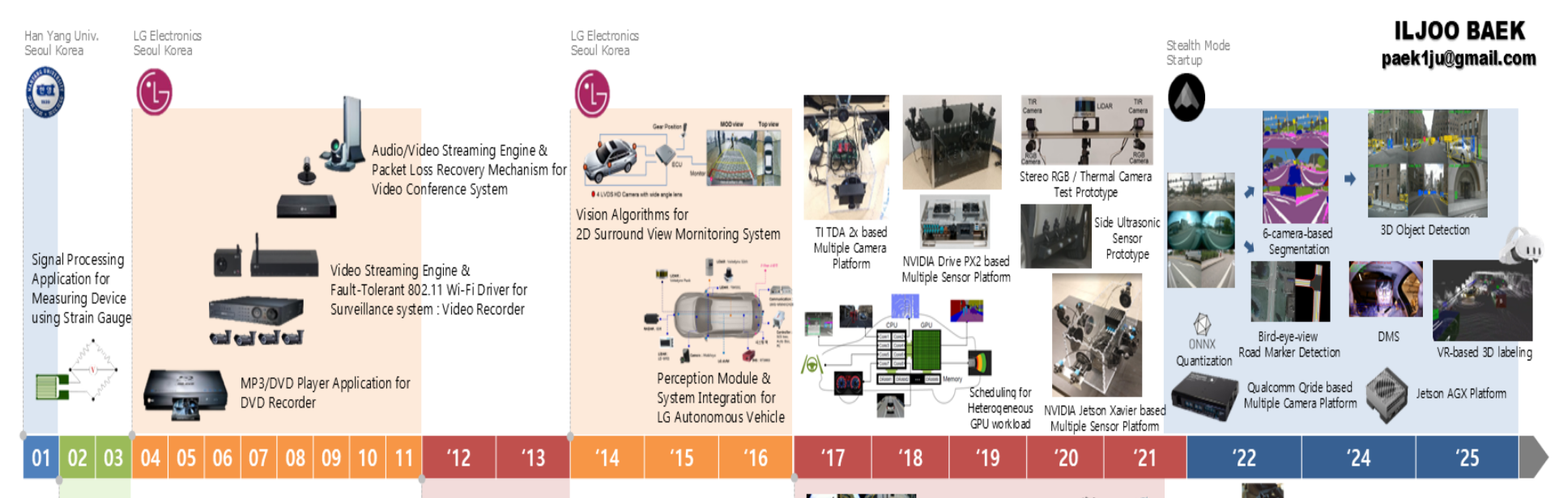
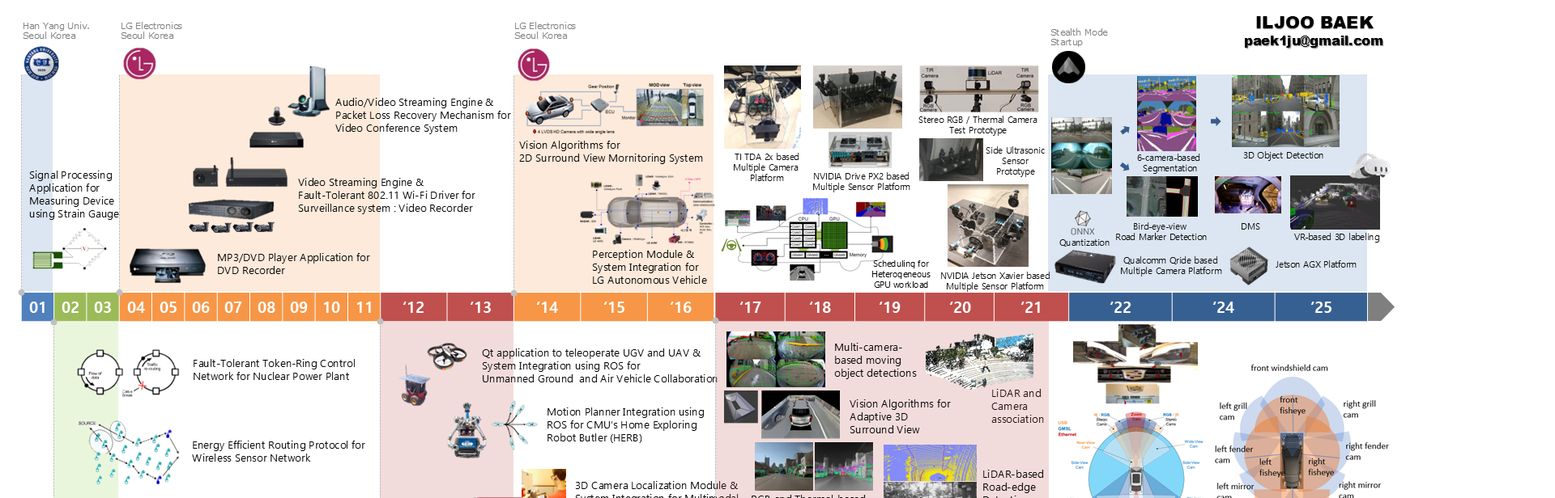
Before and after one commit to iljoobaek/iljoobaek.github.io, a plain HTML site: page index.html in a window 1280 px wide. Shown: the top 616 px of the page at 81% size, 1920 px wide, since content can reach past the window. Drawn offline with Linux system fonts and the light colour scheme.

Commit message:
Update index.html

```diff
--- a/index.html
+++ b/index.html
@@ -3,6 +3,6 @@
 <body>
 <!-- <h1>Hello World</h1>
 <p>I'm hosted with GitHub Pages.</p> -->
-<img src="Work Experience_Iljoo_v3.png" width="1920" height="1080">
+<img src="Work Experience_Iljoo_v3.png" width="1728" height="720">
 </body>
 </html>
```
